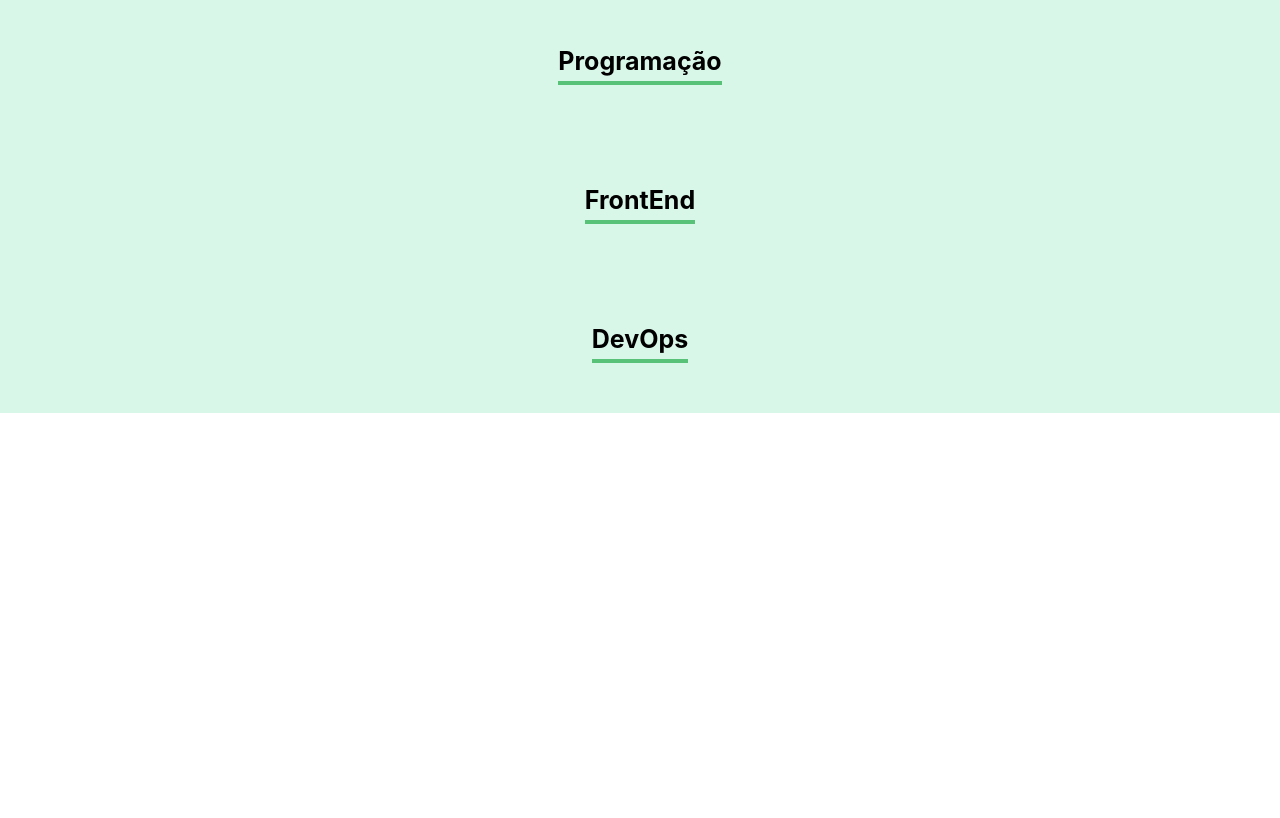
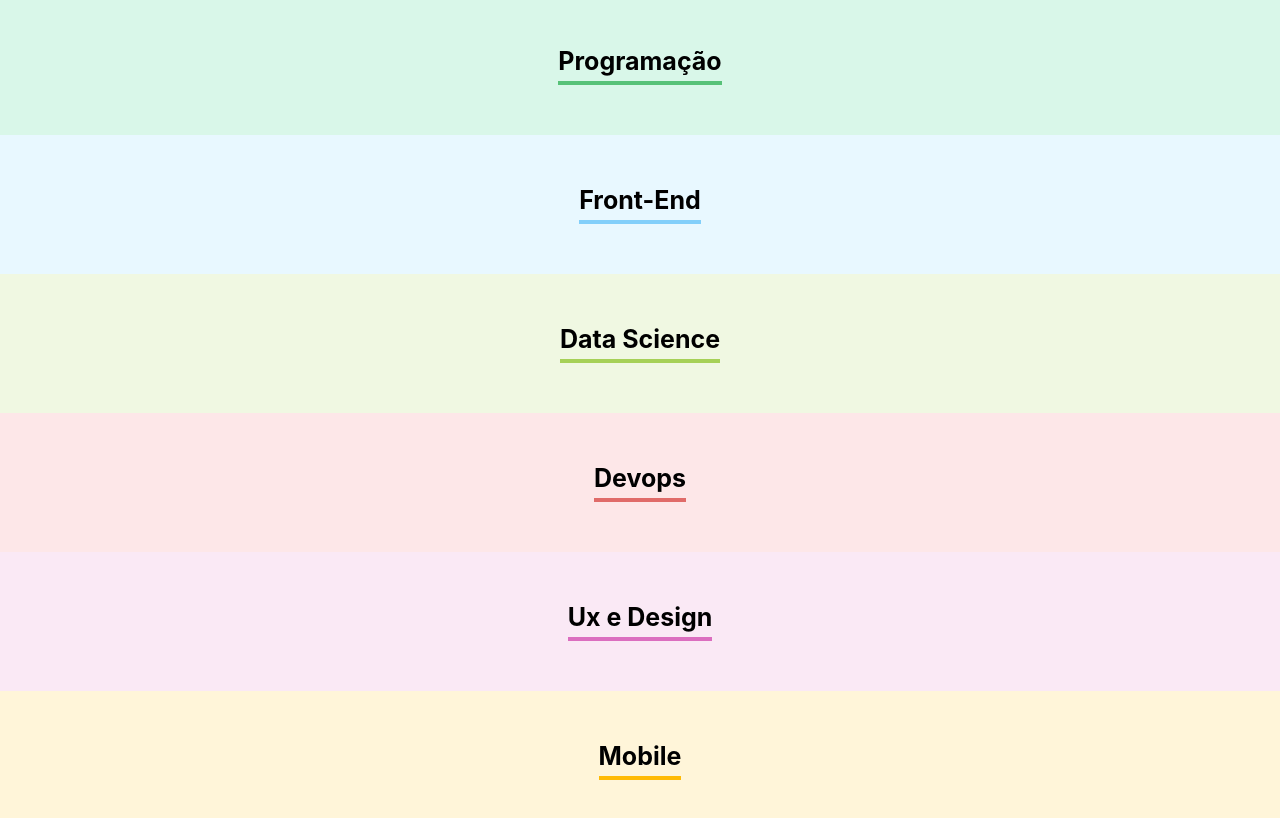
Before and after one commit to lelaranja/ProjetoReactAlura, a React (Create React App) app: page / in a window 1280 px wide. Shown: the part 1300-2118 px from the top of the page. Before the commit the page ends 1713 px from the top, so only its background shows below. Built offline with nearby package versions, Linux system fonts and the light colour scheme.

Commit message:
feat: layout de times a ser exibido

```diff
--- a/src/App.js
+++ b/src/App.js
@@ -4,6 +4,40 @@
 import Time from "./componentes/Time";
 
 function App() {
+
+  const times = [
+    {
+      nome: 'Programação',
+      corPrimaria: "#57C278",
+      corSecundaria: "#D9F7E9"
+    },
+    {
+      nome: 'Front-End',
+      corPrimaria: "#82CFFA",
+      corSecundaria: "#E8F8FF"
+    },
+    {
+      nome: 'Data Science',
+      corPrimaria: "#A6D157",
+      corSecundaria: "#F0F8E2"
+    },
+    {
+      nome: 'Devops',
+      corPrimaria: "#E06B69",
+      corSecundaria: "#FDE7E8"
+    },
+    {
+      nome: 'Ux e Design',
+      corPrimaria: "#DB6EBF",
+      corSecundaria: "#FAE9F5"
+    },
+    {
+      nome: 'Mobile',
+      corPrimaria: "#FFBA05",
+      corSecundaria: "#FFF5D9"
+    }
+  ]
+
   const [colaboradores, setColaboradores] = useState([])
 
   const aoNovoColabAdd = (colaborador) => {
@@ -14,9 +48,7 @@
     <div className="App">
       <Banner />
       <Formulario aoColaboradorCadastrado={aoNovoColabAdd} />
-      <Time nome="Programação" />
-      <Time nome="FrontEnd" />
-      <Time nome="DevOps" />
+      {times.map(time => <Time key={time.nome} nome={time.nome} corPrimaria={time.corPrimaria} corSecundaria={time.corSecundaria} />)}
     </div>
   );
 }
--- a/src/componentes/Time/index.js
+++ b/src/componentes/Time/index.js
@@ -2,9 +2,9 @@
 
 const Time = (props) => {
     return (
-        <section className="time">
-            <h3>{props.nome}</h3>
-        </section>
+        <section className="time" style={{ backgroundColor: props.corSecundaria }} >
+            <h3 style={{ borderColor: props.corPrimaria }}>{props.nome}</h3>
+        </section >
     )
 }
 
--- a/src/componentes/Time/time.css
+++ b/src/componentes/Time/time.css
@@ -1,12 +1,11 @@
 .time{
     text-align: center;
     padding: 25px;
-    background-color: #D9F7E9;
 }
 
 .time h3{
     font-size: 25px;
-    border-bottom: 4px solid #57C278;
+    border-bottom: 4px solid;
     display: inline-block;
     padding-bottom: 5px;
 }
```
